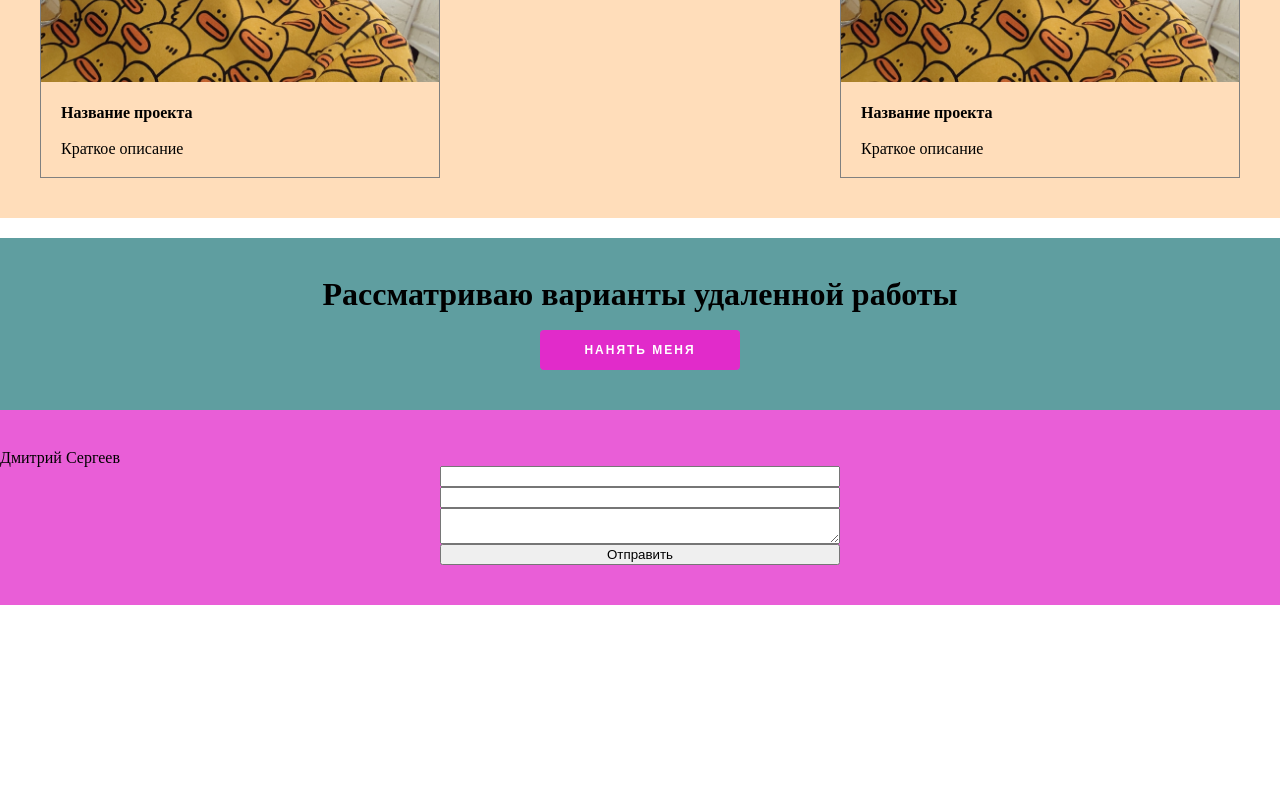
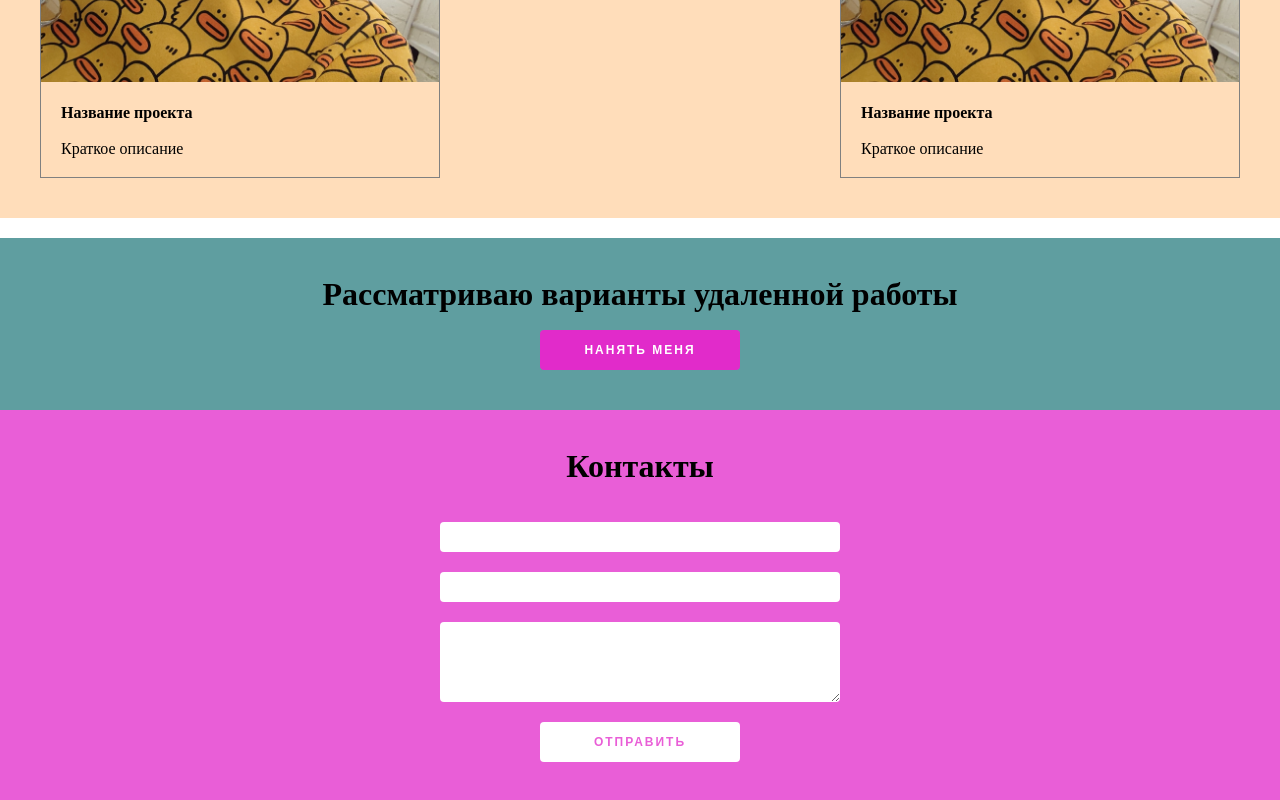
Before and after one commit to WebSergeevDima/portfolio, a React (Create React App) app: page / in a window 1280 px wide. Shown: the part 1652-2452 px from the top of the page. Before the commit the page ends 2257 px from the top, so only its background shows below. Built offline with nearby package versions, Linux system fonts and the light colour scheme.

Commit message:
update contacts block

```diff
--- a/src/components/Contacts/Contacts.module.css
+++ b/src/components/Contacts/Contacts.module.css
@@ -10,3 +10,43 @@
     max-width: 400px;
     margin: 0 auto;
 }
+
+.title {
+    font-size: 32px;
+    text-align: center;
+    font-weight: bold;
+    margin-bottom: 40px;
+}
+
+.input {
+    border: 0;
+    border-radius: 4px;
+    height: 30px;
+    margin: 0 0 20px 0;
+}
+
+.textarea {
+    border: 0;
+    border-radius: 4px;
+    min-height: 80px;
+    margin: 0 0 20px 0;
+}
+
+.btn {
+    border: 0;
+    width: 200px;
+    height: 40px;
+    background: #ffffff;
+    border-radius: 4px;
+    color: #e95ed7;
+    text-transform: uppercase;
+    font-weight: bold;
+    font-size: 12px;
+    letter-spacing: 2px;
+    cursor: pointer;
+    transition: .2s;
+    margin: 0 auto;
+}
+.btn:hover {
+    background: #ffbfbf;
+}
--- a/src/components/Contacts/Contacts.tsx
+++ b/src/components/Contacts/Contacts.tsx
@@ -4,12 +4,12 @@ import style from './Contacts.module.css'
 const Contacts: React.FC = () => {
     return (
         <div className={style.contacts}>
-            <h2>Дмитрий Сергеев</h2>
+            <h2 className={style.title}>Контакты</h2>
             <form action="" className={style.form}>
-                <input type="text"/>
-                <input type="text"/>
-                <textarea></textarea>
-                <button>Отправить</button>
+                <input className={style.input} type="text"/>
+                <input className={style.input} type="text"/>
+                <textarea className={style.textarea}></textarea>
+                <button className={style.btn}>Отправить</button>
             </form>
         </div>
     )
```
